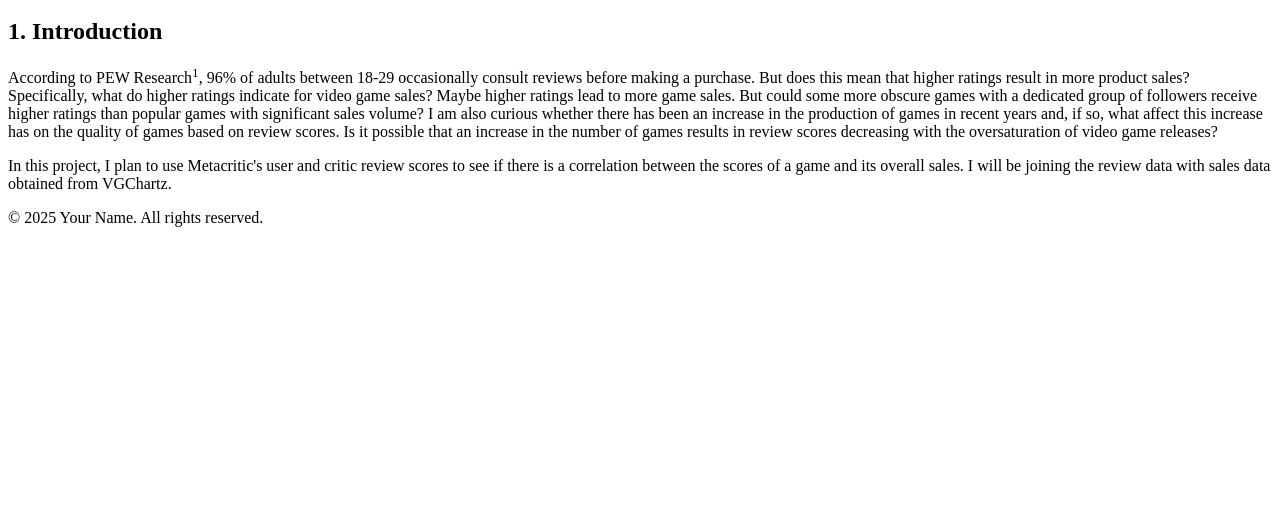
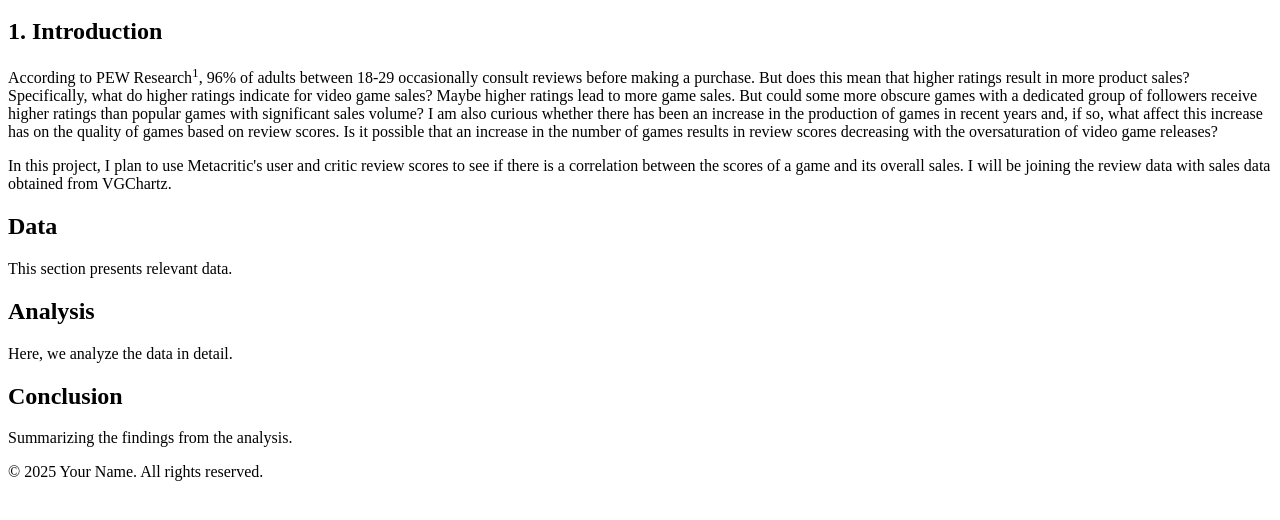
Before and after one commit to lucasrubin449/3300-module7, a plain HTML site: page index.html in a window 1280 px wide. Shown: the part 154-674 px from the top of the page. Drawn offline with Linux system fonts and the light colour scheme.

Commit message:
Update index.html

```diff
--- a/index.html
+++ b/index.html
@@ -36,6 +36,21 @@
                 between the scores of a game and its overall sales. I will be joining the review data with sales data
                 obtained from VGChartz.</p>
         </section>
+
+        <section id="data">
+            <h2>Data</h2>
+            <p>This section presents relevant data.</p>
+        </section>
+
+        <section id="analysis">
+            <h2>Analysis</h2>
+            <p>Here, we analyze the data in detail.</p>
+        </section>
+
+        <section id="conclusion">
+            <h2>Conclusion</h2>
+            <p>Summarizing the findings from the analysis.</p>
+        </section>
     </main>
 
     <footer>
```
